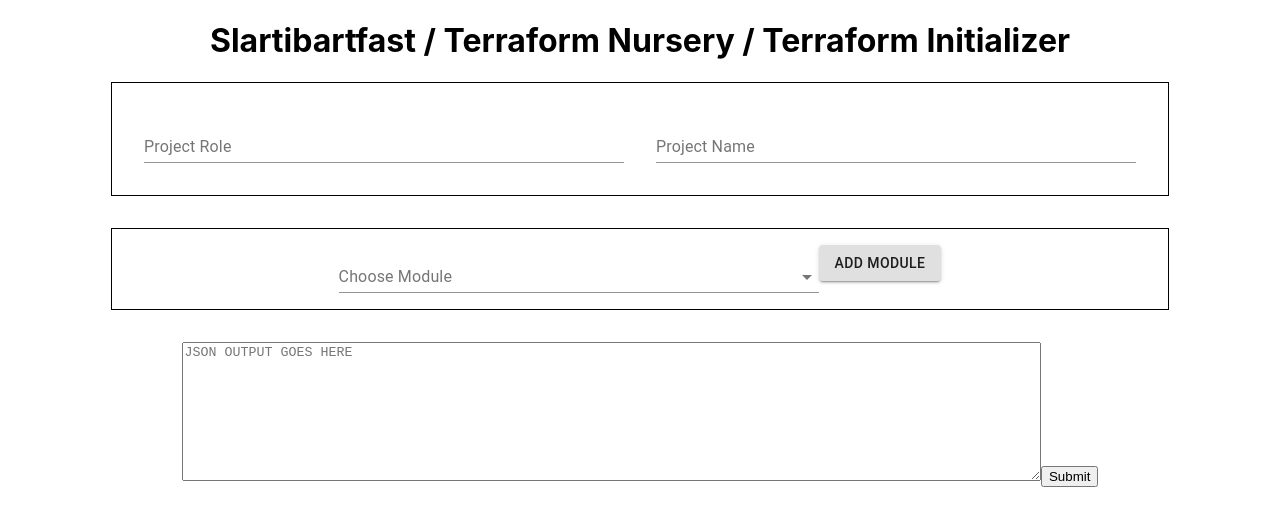
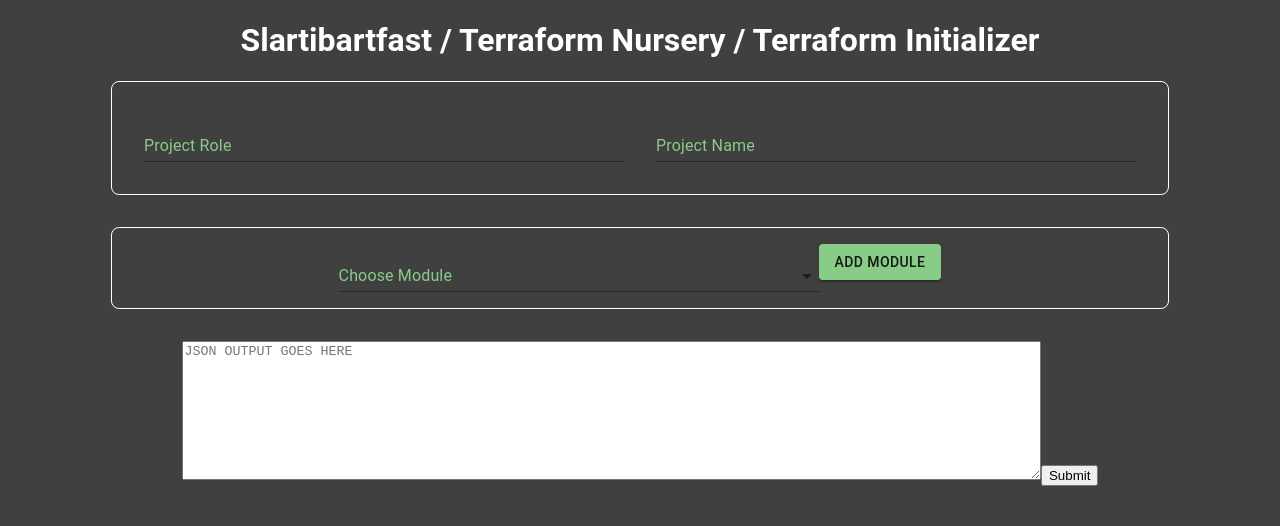
Before and after one commit to LucVachon/hackathon, a React (Create React App) app: page / in a window 1280 px wide. Shown: the top 526 px of the page. Built offline with nearby package versions, Linux system fonts and the light colour scheme.

Commit message:
Changed form to POST via AJAX with JSON content type, and then download the resulting ZIP using the new Blob/File API

```diff
--- a/src/App.css
+++ b/src/App.css
@@ -1,8 +1,14 @@
+body {
+  background: #404040;
+}
 .App {
   text-align: center;
   align-items: center;
   justify-content: center;
   display:flex;
+  color: #FFFFFF;
+  font-weight:bold!important;
+  font-family: 'Roboto';
 }
 
 .ProjectInput {
@@ -10,10 +16,17 @@
   margin:auto;
   margin-bottom: 2em;
   border: solid 1px;
+  border-radius: 8px;
   padding: 1em;
 }
 
+.MuiFormLabel-root {
+  color:#88CC88!important;
+}
 
+.MuiInputBase-root {
+  color:#FFFFFF!important;
+}
 
 .ProjectInputTextField {
   margin: 1em!important;
@@ -24,6 +37,7 @@
 .ModuleControls {
   width: 30em;
   border: solid 1px #808080;
+  border-radius: 8px;
   padding: 2em;
   display:block;
   margin:auto;
@@ -41,6 +55,7 @@
   margin: auto;
   margin-bottom: 2em;
   border:solid 1px;
+  border-radius: 8px;
   padding: 1em;
 }
 
--- a/src/App.js
+++ b/src/App.js
@@ -32,6 +32,51 @@
     document.getElementById('outdata').value=JSON.stringify({projectRole:this.state.projectRole, projectName:this.state.projectName, moduleData: this.state.moduleData}, undefined, 2);
 
   }
+  submitForm = async () => {
+    const response = await fetch('//localhost:3000/generate', {
+      method: 'POST', // *GET, POST, PUT, DELETE, etc.
+      mode: 'no-cors', // no-cors, *cors, same-origin
+      cache: 'no-cache', // *default, no-cache, reload, force-cache, only-if-cached
+      credentials: 'same-origin', // include, *same-origin, omit
+      headers: {
+        'Content-Type': 'application/json'
+        // 'Content-Type': 'application/x-www-form-urlencoded',
+      },
+      redirect: 'follow', // manual, *follow, error
+      referrer: 'no-referrer', // no-referrer, *client
+      body: JSON.stringify({projectRole:this.state.projectRole, projectName:this.state.projectName, moduleData: this.state.moduleData}) // body data type must match "Content-Type" header
+    });
+    response.blob().then(function(blob) {
+      const filename='terraform.zip';
+      if (typeof window.navigator.msSaveBlob !== 'undefined') {
+        // IE workaround for "HTML7007: One or more blob URLs were revoked by closing the blob for which they were created. These URLs will no longer resolve as the data backing the URL has been freed."
+        window.navigator.msSaveBlob(blob, filename);
+      } else {
+        let URL = window.URL || window.webkitURL;
+        let downloadUrl = URL.createObjectURL(blob);
+
+        if (filename) {
+          // use HTML5 a[download] attribute to specify filename
+          let a = document.createElement("a");
+          // safari doesn't support this yet
+          if (typeof a.download === 'undefined') {
+            window.location = downloadUrl;
+          } else {
+            a.href = downloadUrl;
+            a.download = filename;
+            document.body.appendChild(a);
+            a.click();
+          }
+        } else {
+          window.location = downloadUrl;
+        }
+
+        setTimeout(function () { URL.revokeObjectURL(downloadUrl); }, 100); // cleanup
+      }
+    });
+  }
+
+
   render() {
     return (
       <div className="App">
@@ -39,9 +84,9 @@
           <h1>Slartibartfast / Terraform Nursery / Terraform Initializer</h1>
           <ProjectInput setProjectRole={this.setProjectRole} setProjectName={this.setProjectName}/>
           <ModuleList setModules={this.setModules} modules={this.state.modules} removeModuleData={this.removeModuleData} setModuleData={this.setModuleData}/>
-          <form method={'post'} action={'http://localhost:8080/generate'}>
+          <form method={'post'} action={'http://localhost:8080/generate'} enctype="">
             <textarea name='JSONOUT' placeholder='JSON OUTPUT GOES HERE' style={{width:'64em', height:'10em'}} id={'outdata'}></textarea>
-            <input type={'submit'} value={'Submit'}/>
+            <input type={'button'} value={'Submit'} onClick={this.submitForm}/>
           </form>
         </div>
       </div>
--- a/src/components/ModuleControls.js
+++ b/src/components/ModuleControls.js
@@ -6,7 +6,7 @@
     <div className={'ModuleControls'}>
       <div className={'ModuleTitle'}>
         {props.module.props.title}
-        <Button onClick={()=>{props.removeModule(props.index)}} style={{float:'right'}}>Remove</Button>
+        <Button onClick={()=>{props.removeModule(props.index)}} style={{float:'right',color:"#000000",background:'#CC8888'}}>Remove</Button>
         <div style={{'clear':'both'}}></div>
       </div>
 
--- a/src/components/ModuleList.js
+++ b/src/components/ModuleList.js
@@ -66,7 +66,7 @@
           <MenuItem value={'RDSC'}>RDS Cluster</MenuItem>
         </Select>
       </FormControl>
-      <Button variant={'contained'} onClick={addModule}>Add Module</Button>
+      <Button variant={'contained'} onClick={addModule} style={{background:'#88CC88'}}>Add Module</Button>
 
     </div>
   )
```
